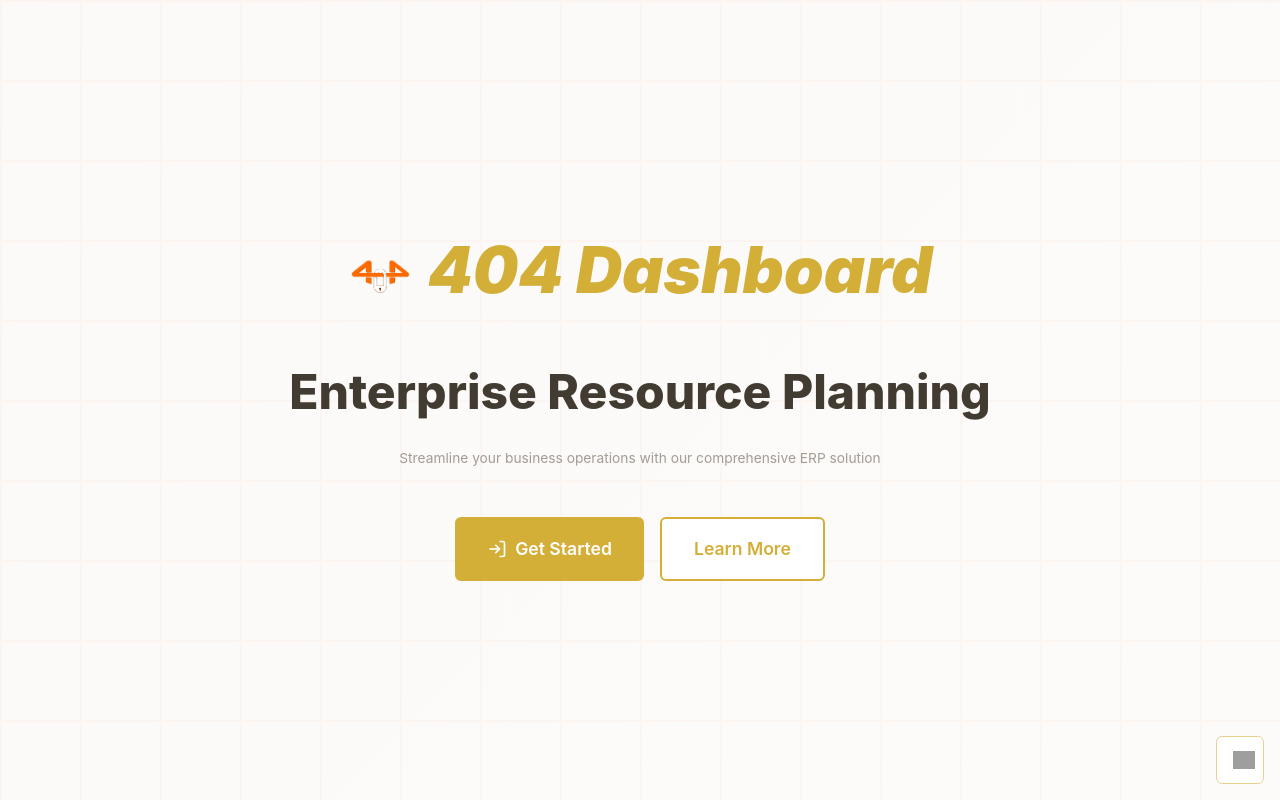
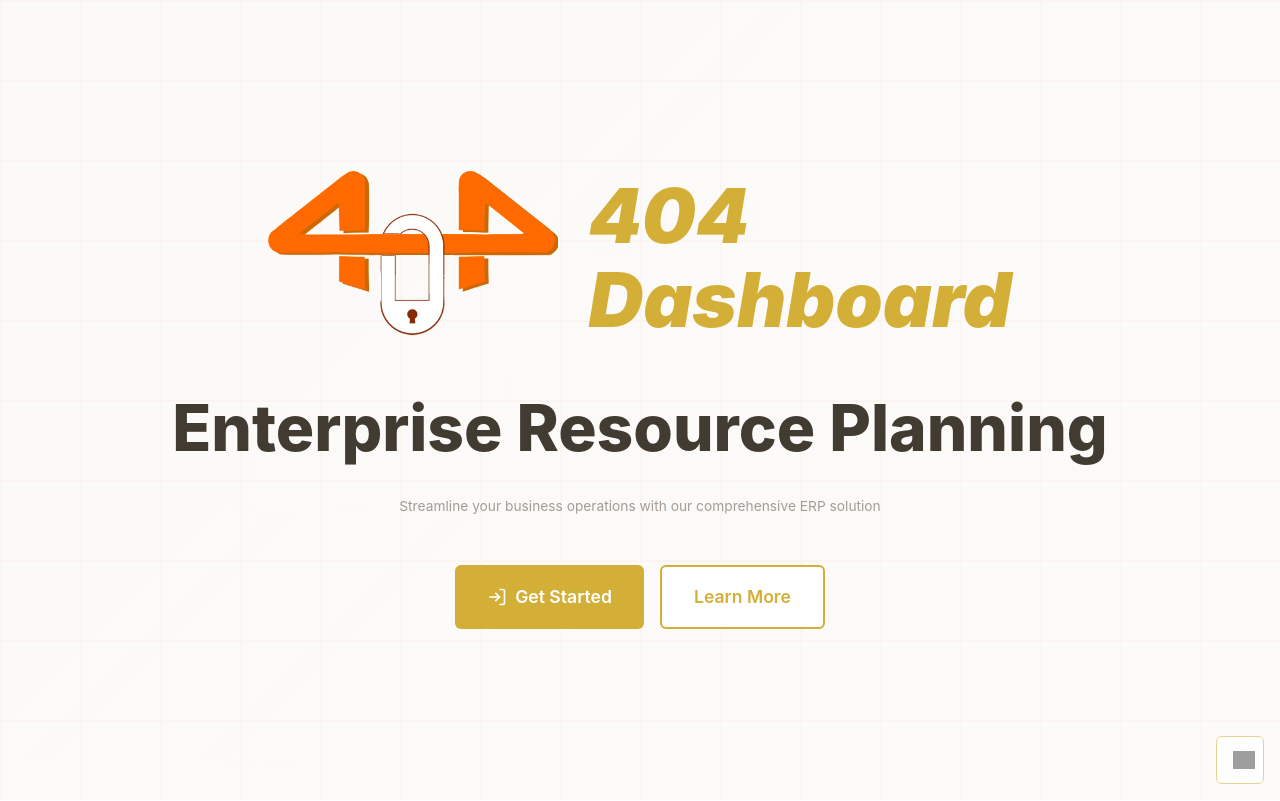
Before and after one commit to Ashby-Gwen/404Dashboard2.0, a Flask app: page / in a window 1280 px wide. Shown: the top 801 px of the page. Run offline with Flask 3, Linux system fonts and the light colour scheme; data that the repository does not hold is empty; grey boxes are pictures that could not be loaded.

Commit message:
Update landing page branding layout

```diff
--- a/templates/landing.html
+++ b/templates/landing.html
@@ -32,7 +32,8 @@
         .hero-content {
             text-align: center;
             z-index: 1;
-            max-width: 800px;
+            width: 100%;
+            max-width: 1200px;
             padding: 2rem;
         }
 
@@ -40,17 +41,41 @@
             display: flex;
             align-items: center;
             justify-content: center;
-            gap: 16px;
+            gap: clamp(16px, 2.4vw, 30px);
             margin-bottom: 2rem;
-            font-size: 4rem;
+            font-size: clamp(2rem, 6.1vw, 4.75rem);
             font-weight: 900;
             font-style: italic;
             color: var(--brand-orange);
             animation: fadeInUp 0.8s ease-out;
         }
 
+        .hero-logo-mark {
+            position: relative;
+            width: clamp(110px, 23vw, 290px);
+            aspect-ratio: 966 / 580;
+            flex-shrink: 0;
+            overflow: hidden;
+        }
+
+        .hero-logo-mark img {
+            position: absolute;
+            width: 111.8%;
+            max-width: none;
+            height: auto;
+            left: -6.6%;
+            top: -62.1%;
+        }
+
+        .hero-brand-name {
+            display: flex;
+            flex-direction: column;
+            align-items: flex-start;
+            line-height: 1.1;
+        }
+
         .hero-title {
-            font-size: 3rem;
+            font-size: clamp(2rem, 5.1vw, 4rem);
             font-weight: 800;
             color: var(--text-main);
             margin-bottom: 1rem;
@@ -193,7 +218,11 @@
             }
 
             .hero-logo {
-                font-size: 3rem;
+                font-size: clamp(1.75rem, 6.1vw, 3rem);
+            }
+
+            .hero-content {
+                padding: 2rem 1rem;
             }
 
             .features-grid {
@@ -206,8 +235,10 @@
     <section class="hero">
         <div class="hero-content">
             <div class="hero-logo">
-                <img src="{{ url_for('static', filename='images/logo/404 Logo.png') }}" alt="" width="64" height="64" style="object-fit: contain; flex-shrink: 0;">
-                404 Dashboard
+                <span class="hero-logo-mark">
+                    <img src="{{ url_for('static', filename='images/logo/404 Logo.png') }}" alt="" width="1080" height="1080">
+                </span>
+                <span class="hero-brand-name"><span>404</span><span>Dashboard</span></span>
             </div>
             <h1 class="hero-title">Enterprise Resource Planning</h1>
             <p class="hero-subtitle">Streamline your business operations with our comprehensive ERP solution</p>
```
